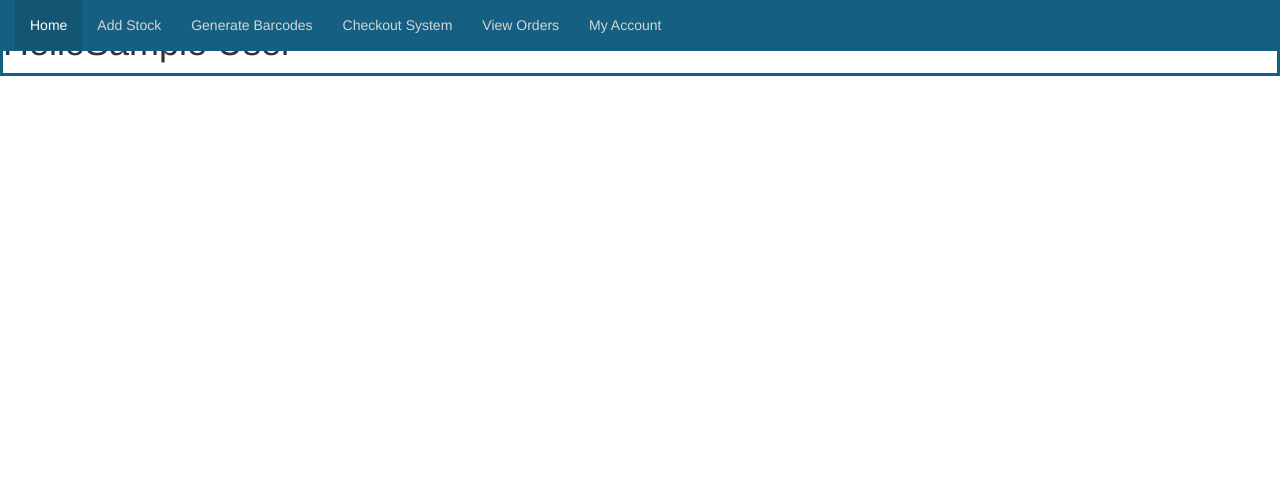
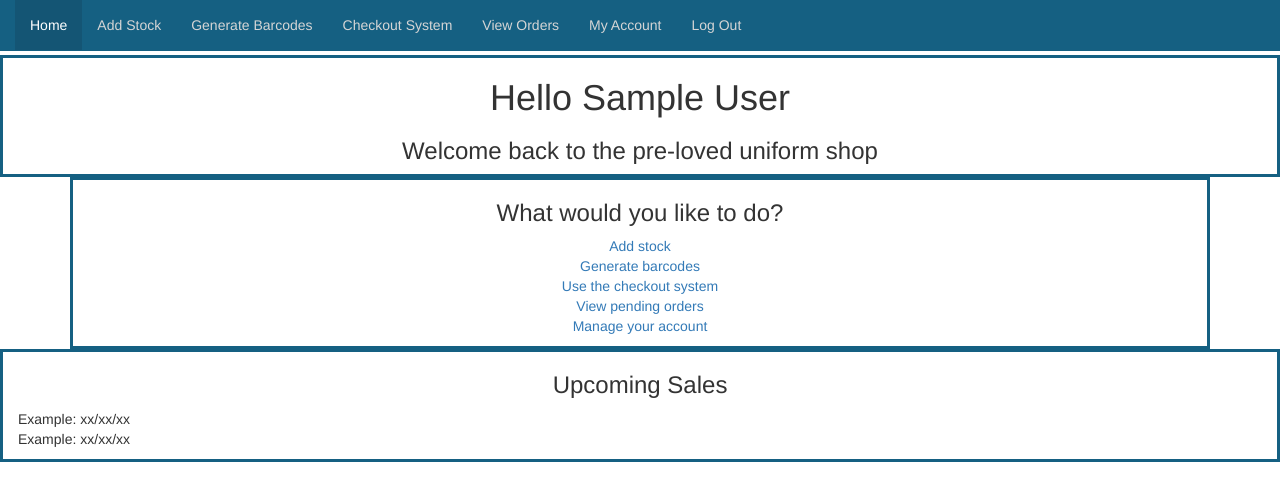
Before and after one commit to programmer647/Coursework, a PHP site: page /volunteerhome.php in a window 1280 px wide. Shown: the top 501 px of the page. Run offline with PHP 8.4, Linux system fonts and the light colour scheme; the visitor is signed in with stand-in values (Sample User, id 1).

Commit message:
home pages

```diff
--- a/style.css
+++ b/style.css
@@ -31,5 +31,12 @@
 .box{
     border-style:solid;
     border-color: #156082;
+}
 
+.box-centre{
+    text-align:center;
 }
+
+body{
+    margin-top:55px;
+}
--- a/volunteerhome.php
+++ b/volunteerhome.php
@@ -12,7 +12,7 @@ session_start();//starts the session so that session variables can be accessed
     <link rel="stylesheet" href="style.css"><!--links to the external style sheet-->
 
 </head>
-<body>
+
 
 <!--creating the navbar-->
 <nav class="navbar navbar-fixed-top"><!--fixes the navbar to the top of the page-->
@@ -26,20 +26,43 @@ session_start();//starts the session so that session variables can be accessed
             <li><a href="checkout.php">Checkout System</a></li>
             <li><a href="vieworders.php">View Orders</a></li>
             <li><a href="account.php">My Account</a></li>
+            <li><a href="logout.php">Log Out</a></li>
 
           </ul>
         </div>
       </nav>
 
-<div class="box">
+<body>
+
+
+<div class="box box-centre">
 <h1>
 <?php
-echo("Hello".$_SESSION['firstname']);
+echo("Hello ".$_SESSION['firstname']);
 ?>
 </h1>
 
+<h3>Welcome back to the pre-loved uniform shop</h3>
 </div>
 
+<div class="container">
+<div class="box box-centre mx-auto">
+  <h3>What would you like to do?</h3>
+  <p><a href="stock.php">Add stock</a></br>
+  <a href="generate.php">Generate barcodes</a></br>
+  <a href="checkout.php">Use the checkout system</a></br>
+  <a href="vieworders.php">View pending orders</a></br>
+  <a href="account.php">Manage your account</a>
+</p>
+</div>
+</div>
+
+<div class="container-fluid box">
+<h3 align="center">Upcoming Sales</h3>
+    <p>Example: xx/xx/xx</br>
+    Example: xx/xx/xx </p>
+
+</div>
 
 </body>
 </html>
```
Also changed, not shown: customerhome.php (+5 -3 lines), README.md.
